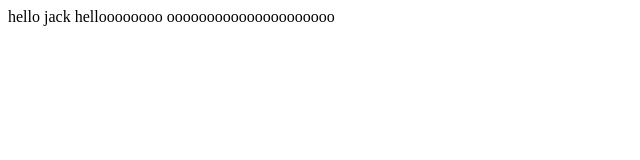
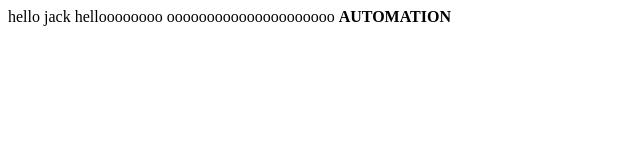
Before and after one commit to userprashant98/automation, a plain HTML site: page index.html in a window 1280 px wide. Shown: the whole page, without its empty margins (0-640 px from the left). Drawn offline with Linux system fonts and the light colour scheme.

Commit message:
automation

```diff
--- a/index.html
+++ b/index.html
@@ -1,3 +1,4 @@
 hello jack
 helloooooooo
 ooooooooooooooooooooo
+<b> AUTOMATION </b>
```
